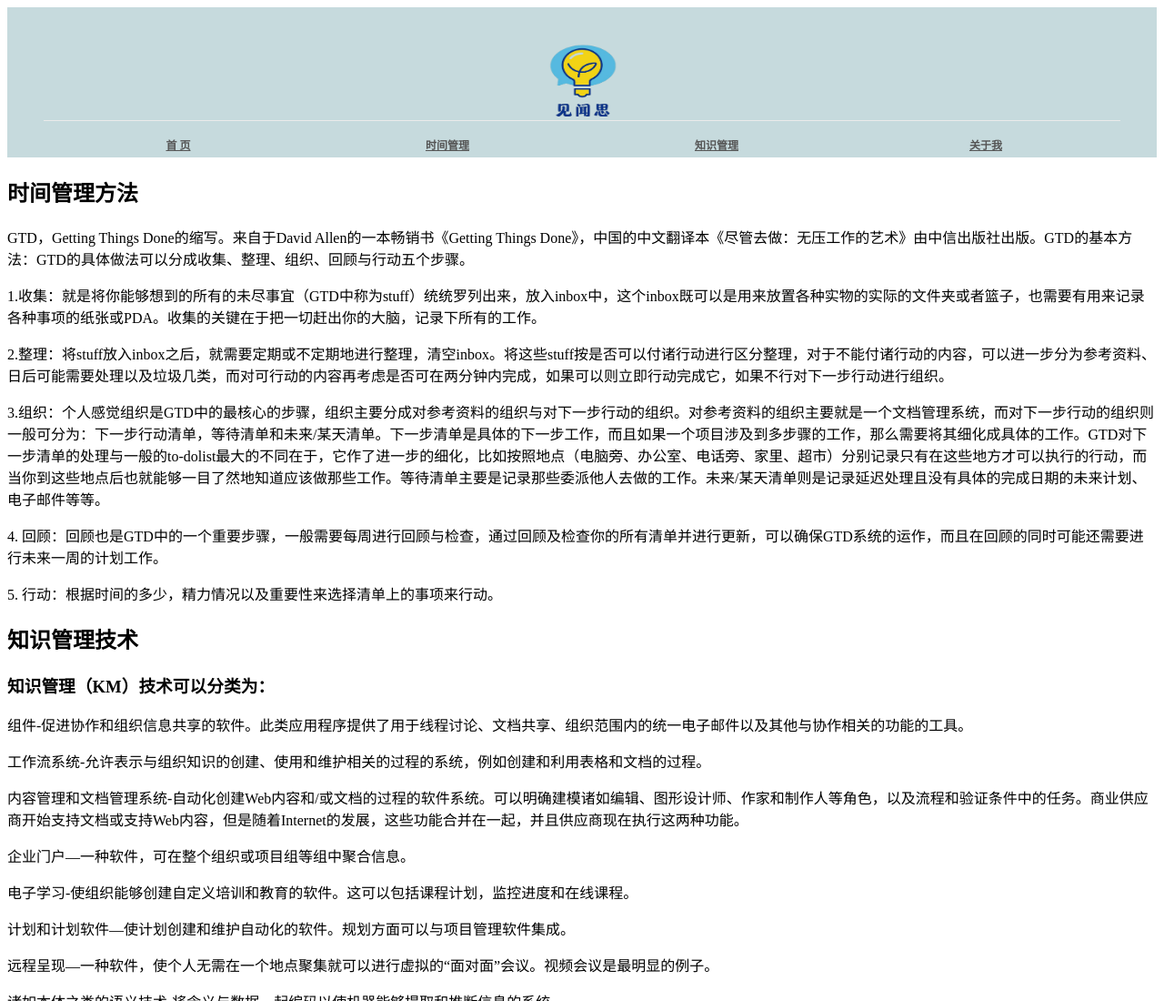
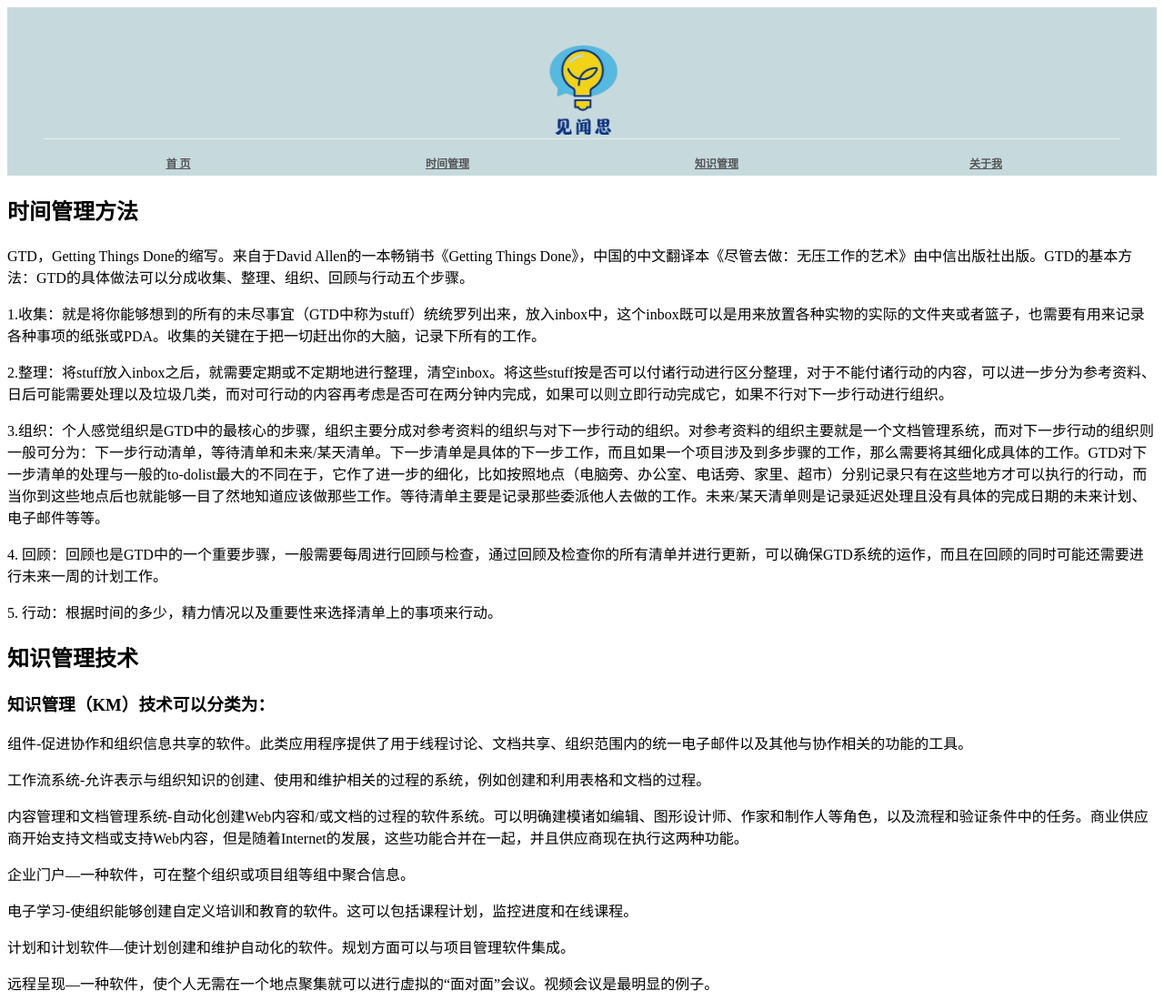
Before and after one commit to jianwensi/new, a plain HTML site: page index.html in a window 1280 px wide. Shown: the top 1100 px of the page at 91% size. Drawn offline with Linux system fonts and the light colour scheme.

Commit message:
Add files via upload
修改logo图片比例，增加meta描述。

```diff
--- a/index.html
+++ b/index.html
@@ -5,6 +5,7 @@
   <meta charset="utf-8">
   <meta http-equiv="X-UA-Compatile" content="IE = edge">
   <meta name="viewport" content="width=device-width, initial-scale=1" />
+  <meta name="description" content="时间管理 知识管理 提升自我 构建知识体系 思维逻辑">
   <title>天问道</title>
 </head>
 <style>
@@ -58,7 +59,7 @@
 <body>
 
   <div style="background-color: rgba(162, 195, 199, 0.608);text-align: center;padding: 40px;">
-    <img src="./logo.png" alt="所见、所闻、所思！" width="80px" height="80px">
+    <img src="./logo.png" alt="所见、所闻、所思！" width="83px" height="100px">
     <div class="botfix-nav navbar navbar-fixed-bottom visible-xs-block">
       <a href="xx" class="btnav-item">
         <div class="text">首 页</div>
```
